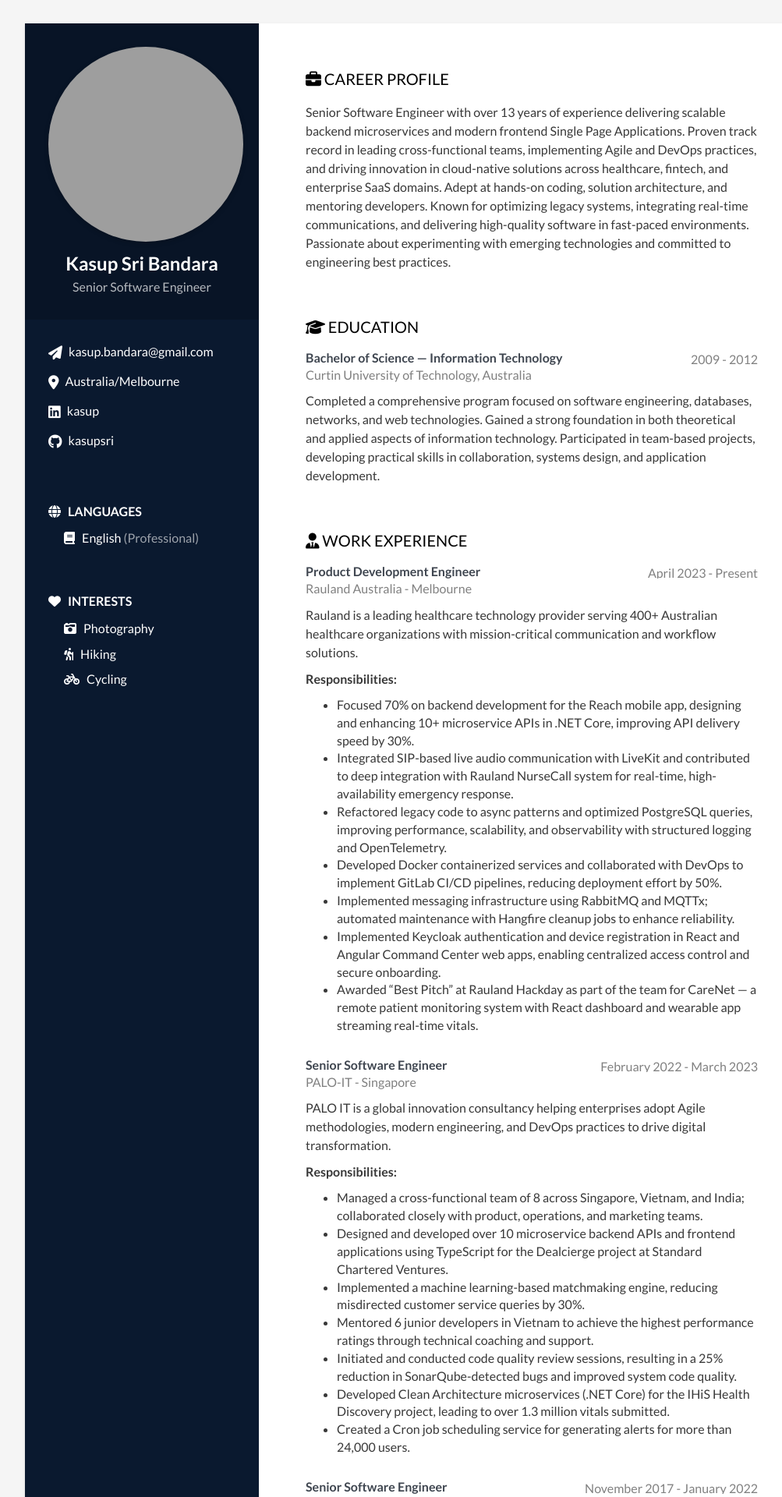
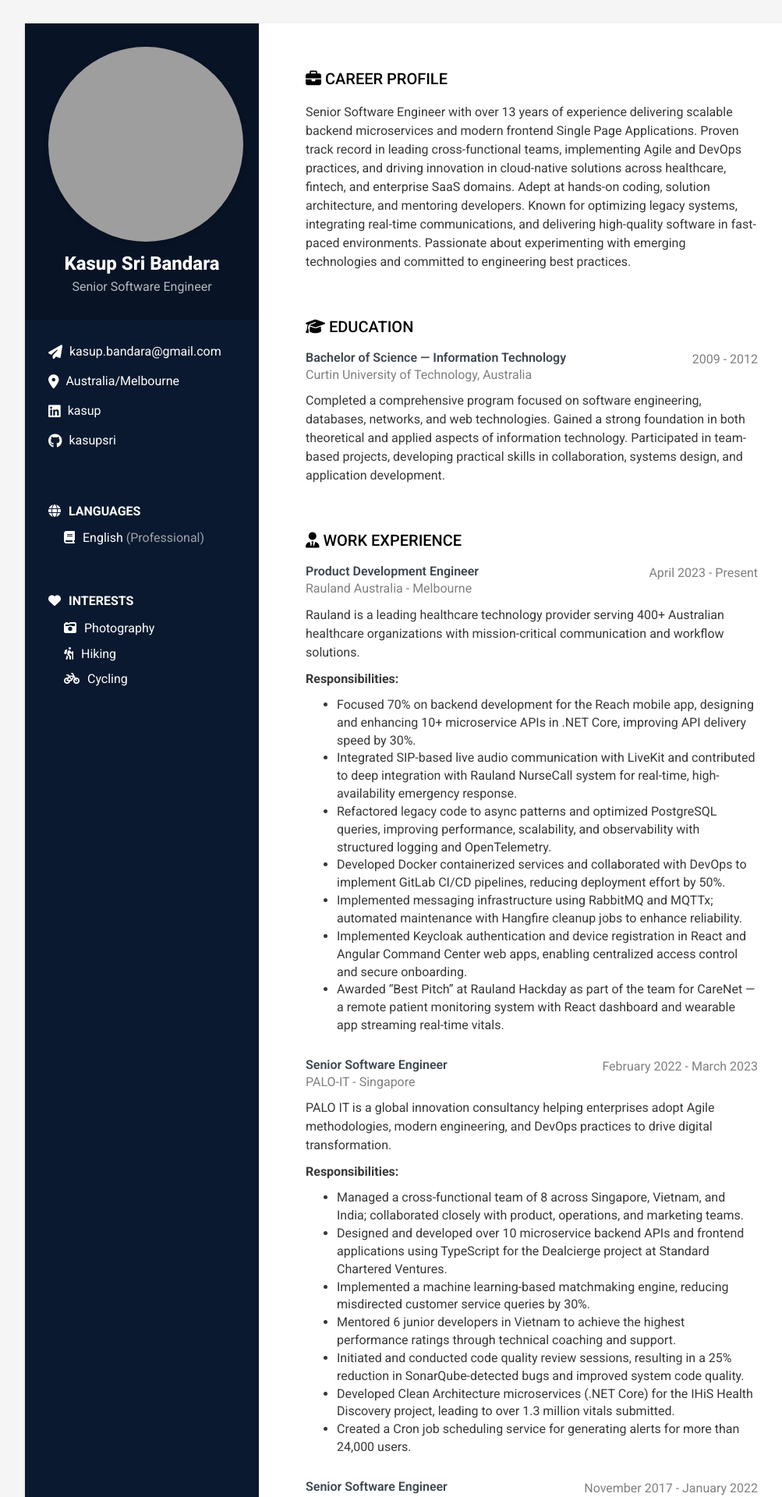
Before and after one commit to kasupsri/kasupsri.github.io, a Jekyll site: the page built from index.html, in a window 1280 px wide. Shown: the top 1920 px of the page at 78% size, without its empty margins (108-1111 px from the left). Built offline with Jekyll 4.4.1, drawn with Linux system fonts in a browser that asks for light colours; grey boxes are pictures that could not be loaded.

Commit message:
changes to improve

```diff
--- a/_data/data.yml
+++ b/_data/data.yml
@@ -53,9 +53,8 @@
 
 career-profile:
   title: Career Profile
-  summary: |
-    Senior Software Engineer with over 13 years of experience delivering scalable backend microservices and modern frontend Single Page Applications. Proven track record in leading cross-functional teams, implementing Agile and DevOps practices, and driving innovation in cloud-native solutions across healthcare, fintech, and enterprise SaaS domains.
-    Adept at hands-on coding, solution architecture, and mentoring developers. Known for optimizing legacy systems, integrating real-time communications, and delivering high-quality software in fast-paced environments. Passionate about experimenting with emerging technologies and committed to engineering best practices.
+  summary: >
+    Senior Software Engineer with over 13 years of experience delivering scalable backend microservices and modern frontend Single Page Applications. Proven track record in leading cross-functional teams, implementing Agile and DevOps practices, and driving innovation in cloud-native solutions across healthcare, fintech, and enterprise SaaS domains. Adept at hands-on coding, solution architecture, and mentoring developers. Known for optimizing legacy systems, integrating real-time communications, and delivering high-quality software in fast-paced environments. Passionate about experimenting with emerging technologies and committed to engineering best practices.
 
 education:
   title: Education
--- a/_sass/_base.scss
+++ b/_sass/_base.scss
@@ -1,13 +1,12 @@
-@import url('https://fonts.googleapis.com/css2?family=Lato:wght@400;700&display=swap');
-@import 'functions';
+@import url('https://fonts.googleapis.com/css2?family=Roboto:ital,wght@0,100..900;1,100..900&display=swap');
 
 /* ======= Base ======= */
 body {
-  font-family: 'Lato', sans-serif;
+  font-family: 'Roboto', sans-serif;
   color: $text-color-secondary;
   background: $smoky-white;
-  font-size: rem(16);
-  padding: rem(30);
+  font-size: 16px;
+  padding: 30px;
   -webkit-font-smoothing: antialiased;
   -moz-osx-font-smoothing: grayscale;
 }
@@ -55,29 +54,29 @@
     color: #fff;
   }
   .profile-container {
-  padding: rem(30);
+  padding: 30px;
   background: rgba(0, 0, 0, 0.2);
   text-align: center;
   color: #fff;
 
   .avatar-lg {
-    width: rem(250);
-    height: rem(250);
+    width: 250px;
+    height: 250px;
     border-radius: 50%;
     object-fit: cover;
-    margin-bottom: rem(15);
+    margin-bottom: 15px;
     box-shadow: 0 2px 6px rgba(0, 0, 0, 0.2);
   }
 
   .full-name {
-    font-size: rem(24);
+    font-size: 24px;
     font-weight: 800;
-    margin: 0 0 rem(5);
+    margin: 0 0 5px;
     white-space: normal;
   }
 
   .tagline {
-    font-size: rem(16);
+    font-size: 16px;
     font-weight: 400;
     color: rgba(255, 255, 255, 0.7);
     margin: 0;
@@ -85,50 +84,50 @@
 }
 
 .sidebar-wrapper .full-name {
-  font-size: rem(290);
+  font-size: 290px;
 }
 
 .sidebar-wrapper .tagline {
-  font-size: rem(180);
+  font-size: 180px;
 }
 
 @media (max-width: 768px) {
   .profile-container .avatar {
-    width: rem(100);
-    height: rem(100);
+    width: 100px;
+    height: 100px;
   }
 }
 
 @media (max-width: 767px) {
   .sidebar-wrapper .full-name {
-    font-size: rem(48);
+    font-size: 48px;
   }
   .sidebar-wrapper .tagline {
-    font-size: rem(32);
+    font-size: 32px;
   }
 }
 
   .name {
-    font-size: rem(32);
+    font-size: 32px;
     font-weight: 900;
     margin-top: 0;
-    margin-bottom: rem(10);
+    margin-bottom: 10px;
   }
   .tagline {
     color: rgba(256, 256, 256, 0.6);
-    font-size: rem(16);
+    font-size: 16px;
     font-weight: 400;
     margin-top: 0;
     margin-bottom: 0;
   }
   .profile {
-    margin-bottom: rem(15);
+    margin-bottom: 15px;
   }
 
   .avatar {
     //used for profile image
-    max-width: rem(100);
-    margin-bottom: rem(15);
+    max-width: 100px;
+    margin-bottom: 15px;
     border: 0px solid #fff;
     border-radius: 100%;
     box-shadow: 0 1px 1px rgba(0, 0, 0, 0.1);
@@ -137,35 +136,35 @@
     .fas,
     .fab,
     .far {
-      margin-right: rem(5);
-      font-size: rem(18);
+      margin-right: 5px;
+      font-size: 18px;
       vertical-align: middle;
     }
     li {
-      margin-bottom: rem(15);
+      margin-bottom: 15px;
       &:last-child {
         margin-bottom: 0;
       }
     }
   }
   .container-block {
-    padding: rem(30);
+    padding: 30px;
   }
   .container-block-title {
     text-transform: uppercase;
-    font-size: rem(16);
+    font-size: 16px;
     font-weight: 700;
     margin-top: 0;
-    margin-bottom: rem(15);
+    margin-bottom: 15px;
   }
   .degree {
-    font-size: rem(14);
+    font-size: 14px;
     margin-top: 0;
-    margin-bottom: rem(5);
+    margin-bottom: 5px;
   }
   .education-container {
     .item {
-      margin-bottom: rem(25);
+      margin-bottom: 25px;
       &:last-child {
         margin-bottom: 0;
       }
@@ -191,7 +190,7 @@
   .languages-list {
     margin-bottom: 0;
     li {
-      margin-bottom: rem(10);
+      margin-bottom: 10px;
       &:last-child {
         margin-bottom: 0;
       }
@@ -201,7 +200,7 @@
   .interests-list {
     margin-bottom: 0;
     li {
-      margin-bottom: rem(10);
+      margin-bottom: 10px;
       &:last-child {
         margin-bottom: 0;
       }
@@ -213,38 +212,37 @@
   grid-column: span 7;
   order: $resume-order;
   background: #fff;
-  padding: rem(60);
+  padding: 60px;
   .section-title {
     text-transform: uppercase;
-    font-size: rem(20);
+    font-size: 20px;
     font-weight: 500;
     color: darken($theme-color, 15%);
     position: relative;
     margin-top: 0;
-    margin-bottom: rem(20);
+    margin-bottom: 20px;
   }
   .section {
-    margin-bottom: rem(60);
+    margin-bottom: 60px;
   }
 
   .experiences-section,
   .educations-section {
     .item {
-      margin-bottom: rem(30);
+      margin-bottom: 30px;
     }
   }
   .upper-row,
   .second-upper-row {
     position: relative;
-    overflow: hidden;
-    margin-bottom: rem(2);
+    margin-bottom: 2px;
     display: flex;
   }
   .job-title,
   .degree,
   .cert-title{
     color: $text-color;
-    font-size: rem(16);
+    font-size: 16px;
     margin-top: 0;
     margin-bottom: 0;
     font-weight: 600;
@@ -261,21 +259,22 @@
   .company,
   .university,
   .cert-org {
-    margin-bottom: rem(10);
+    margin-bottom: 10px;
     color: $text-grey;
   }
 
   .project-title {
-    font-size: rem(14);
-    font-weight: 600;
+    font-size: 14px;
+    font-weight: 700;
     margin-top: 0;
-    margin-bottom: rem(5);
+    margin-bottom: 5px;
     color: darken($theme-color, 15%);
   }
   .project-tagline {
-    font-weight: 500;
+    font-weight: 400;
+    font-style: normal;
     color: darken($text-color-secondary,15%);
-    margin-bottom: rem(10);
+    margin-bottom: 10px;
     &:hover {
       color: darken($theme-color, 30%);
     }
@@ -283,60 +282,60 @@
 
   .projects-section {
     .intro {
-      margin-bottom: rem(30);
+      margin-bottom: 30px;
     }
     .item {
-      margin-bottom: rem(15);
+      margin-bottom: 15px;
     }
   }
 
   .publication-title {
-    font-size: rem(16);
+    font-size: 16px;
     font-weight: 400;
     color: $text-color;
-    margin-bottom: rem(1);
+    margin-bottom: 1px;
   }
   .publication-authors {
     font-style: italic;
     color: $text-grey;
-    margin-bottom: rem(1);
+    margin-bottom: 1px;
   }
   .publications-section {
     .intro {
-      margin-bottom: rem(30);
+      margin-bottom: 30px;
     }
     .item {
-      margin-bottom: rem(15);
+      margin-bottom: 15px;
     }
   }
 }
 
 .skillset {
   .item {
-    margin-bottom: rem(15);
+    margin-bottom: 15px;
     overflow: hidden;
   }
   .level-title {
-    font-size: rem(14);
+    font-size: 14px;
     margin-top: 0;
-    margin-bottom: rem(12);
+    margin-bottom: 12px;
   }
   .level-bar {
-    height: rem(12);
+    height: 12px;
     background: $smoky-white;
   }
   .level-bar-inner {
-    height: rem(12);
+    height: 12px;
     background: lighten($theme-color, 15%);
   }
 }
 
 .footer {
-  padding-top: rem(30);
+  padding-top: 30px;
   .copyright {
     line-height: 1.6;
     color: $text-color-secondary;
-    font-size: rem(13);
+    font-size: 13px;
   }
 
   .fa-heart {
@@ -346,18 +345,18 @@
 
 .clean-skillset {
   .skill-item {
-    margin-bottom: rem(1.5);
+    margin-bottom: 1.5px;
 
     .skill-label {
       display: flex;
       align-items: center;
       font-weight: 600;
-      font-size: rem(16);
-      margin-bottom: rem(6);
+      font-size: 16px;
+      margin-bottom: 6px;
 
       i {
         color: #4caf50;
-        margin-right: rem(8);
+        margin-right: 8px;
       }
 
       .skill-name {
@@ -366,7 +365,7 @@
     }
 
     .skill-bar {
-      height: rem(12);
+      height: 12px;
       background: #eee;
       border-radius: 6px;
       overflow: hidden;
@@ -379,12 +378,15 @@
         display: flex;
         justify-content: flex-end;
         align-items: center;
-        padding-right: rem(6);
-        color: #fff;
-        font-size: rem(11);
+        padding-right: 6px;
+        font-size: 11px;
         font-weight: 500;
         transition: width 0.3s ease;
       }
     }
   }
 }
+
+.summary {
+  text-align: left;
+}
--- a/_sass/_functions.scss
+++ /dev/null
@@ -1,5 +0,0 @@
-$base-font-size: 10;
-
-@function rem($px) {
-  @return #{$px / $base-font-size}rem;
-}
```
